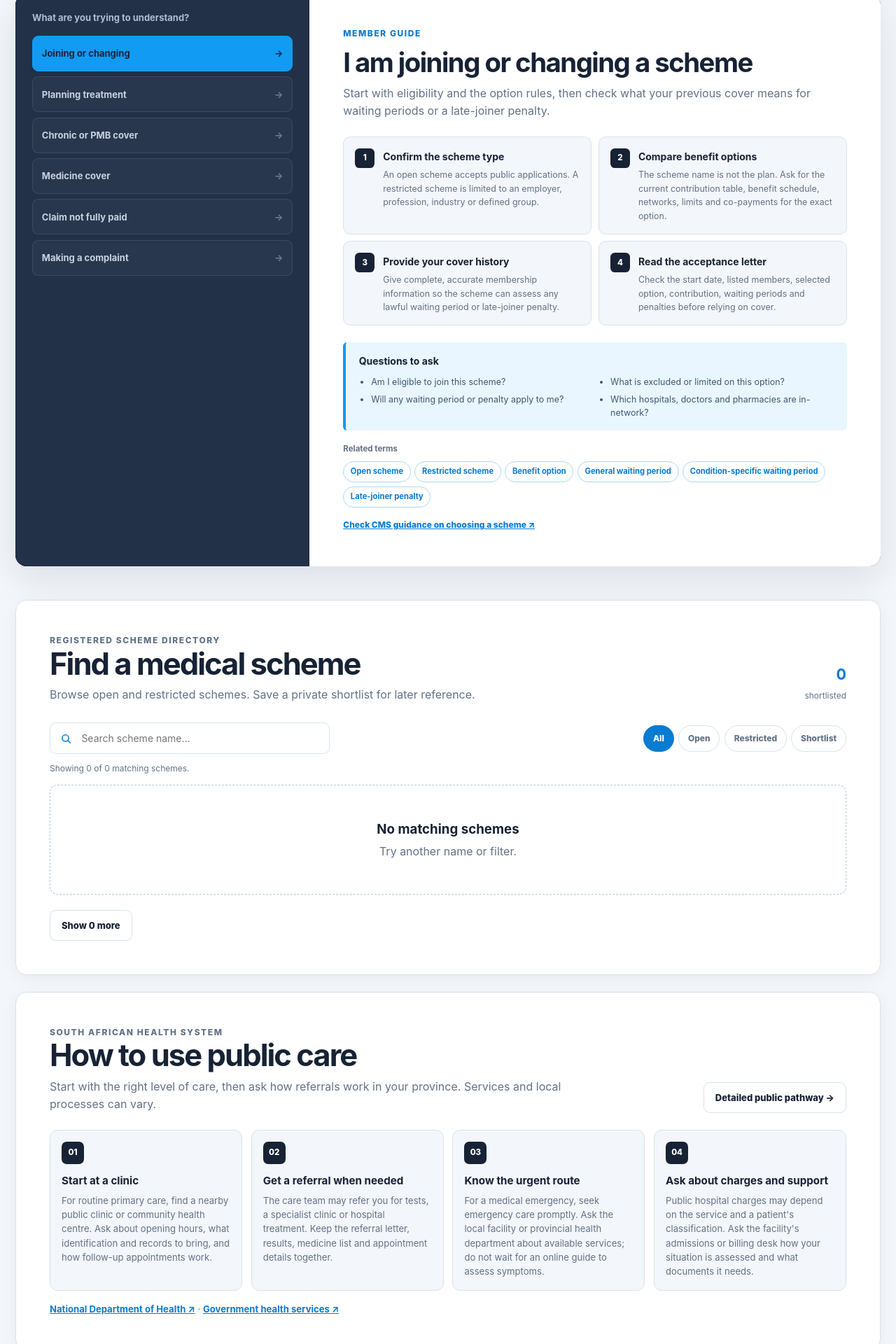
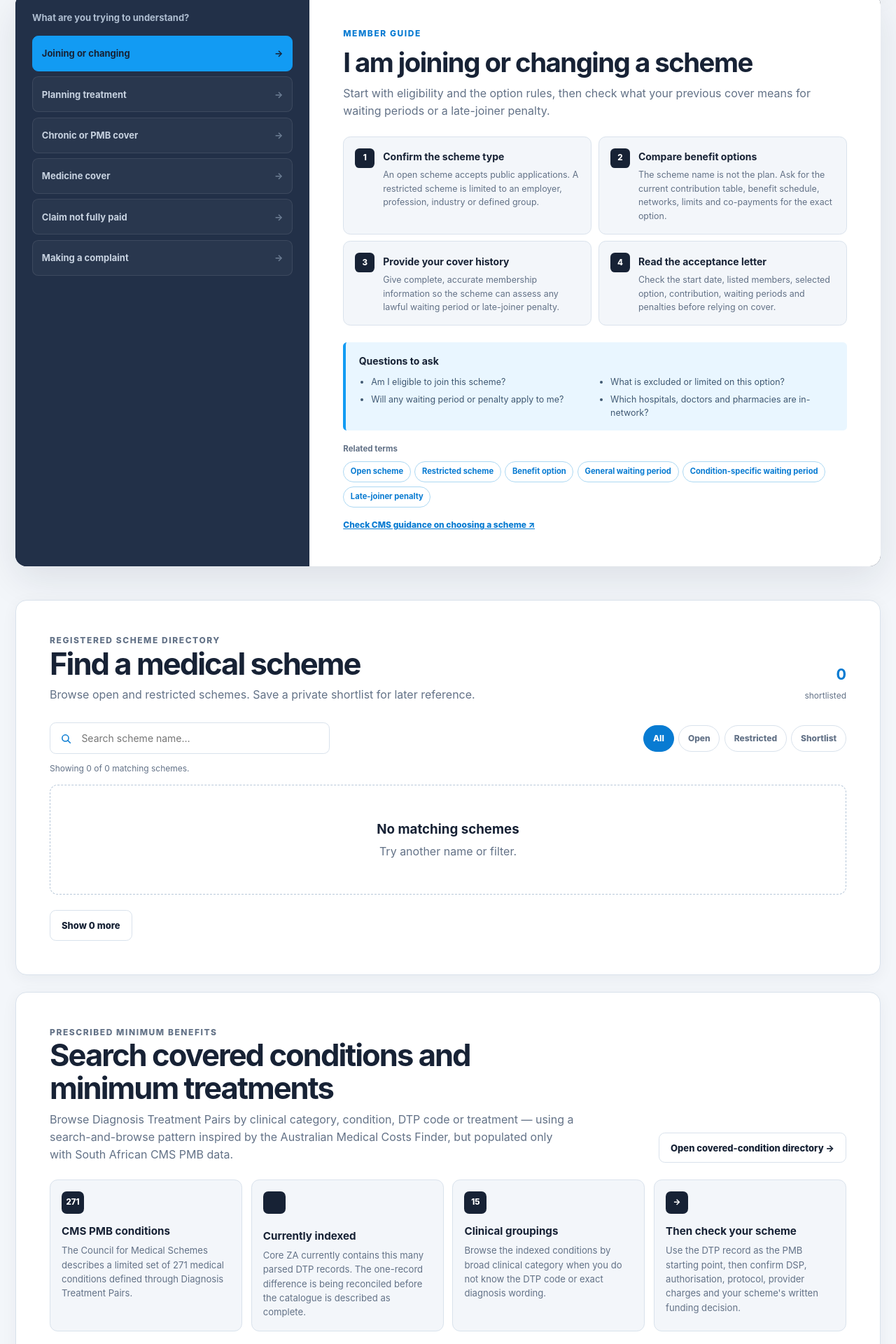
Before and after one commit to dghx23/schemebook, a Python web app: template templates/schemebook/index.html in a window 1280 px wide. Shown: the part 400-2320 px from the top of the page at 70% size. Run offline with Jinja, Linux system fonts and the light colour scheme; the template is opened without the code that fills it, so the values that code supplies are empty.

Commit message:
schemebook: surface covered-condition directory on product home

```diff
--- a/templates/schemebook/index.html
+++ b/templates/schemebook/index.html
@@ -1,6 +1,6 @@
 <!doctype html><html lang="en-ZA"><head><meta charset="UTF-8"><meta name="viewport" content="width=device-width,initial-scale=1"><meta name="theme-color" content="#172235"><meta name="description" content="A plain-language directory and interactive guide to South African medical schemes, benefits, claims and member processes."><title>SchemeBook — Understand your medical scheme | RiskAtlas</title><link rel="canonical" href="https://schemebook.riskatlas.co.za/"><link rel="stylesheet" href="{{ url_for('static', filename='schemebook/styles.css') }}"></head>
 <body><a class="skip-link" href="#main">Skip to SchemeBook</a>
-<header class="site-header"><a class="brand" href="#explore" aria-label="SchemeBook home"><span class="brand-mark" aria-hidden="true">SB</span><span>SchemeBook</span></a><a class="parent-brand" href="https://riskatlas.co.za/" aria-label="RiskAtlas South Africa">RiskAtlas · South Africa</a><button class="menu-button" type="button" aria-expanded="false" aria-controls="primaryNav">Menu</button><nav id="primaryNav" aria-label="Main navigation"><a href="#explore" class="is-active">Start</a><a href="#directory">Find a scheme</a><a href="{{ url_for('schemebook_explore') }}">Explore care</a><a href="#public-care">Public care</a><a href="#plan-costs">Plan costs</a><a href="#scheme-questions">Ask</a><a href="#understand">Learn</a><a href="#claims">Claims</a><a href="#glossary">Glossary</a></nav><span class="privacy-pill"><span></span>Private shortlist</span></header>
+<header class="site-header"><a class="brand" href="#explore" aria-label="SchemeBook home"><span class="brand-mark" aria-hidden="true">SB</span><span>SchemeBook</span></a><a class="parent-brand" href="https://riskatlas.co.za/" aria-label="RiskAtlas South Africa">RiskAtlas · South Africa</a><button class="menu-button" type="button" aria-expanded="false" aria-controls="primaryNav">Menu</button><nav id="primaryNav" aria-label="Main navigation"><a href="#explore" class="is-active">Start</a><a href="#directory">Find a scheme</a><a href="{{ url_for('schemebook_explore') }}">Explore care</a><a href="/covered-procedures">Covered conditions</a><a href="#public-care">Public care</a><a href="#plan-costs">Plan costs</a><a href="#scheme-questions">Ask</a><a href="#understand">Learn</a><a href="#claims">Claims</a><a href="#glossary">Glossary</a></nav><span class="privacy-pill"><span></span>Private shortlist</span></header>
 
 <main id="main">
   <section class="explorer" id="explore" aria-labelledby="pageTitle">
@@ -11,6 +11,23 @@
   <section class="surface" id="directory" aria-labelledby="directoryTitle"><div class="section-head"><div><p class="eyebrow">Registered scheme directory</p><h2 id="directoryTitle">Find a medical scheme</h2><p>Browse open and restricted schemes. Save a private shortlist for later reference.</p></div><div class="section-stat"><strong id="savedCount">0</strong><span>shortlisted</span></div></div>
     <div class="directory-tools"><label class="search-box"><svg viewBox="0 0 24 24" aria-hidden="true"><circle cx="11" cy="11" r="6"></circle><path d="m16 16 4 4"></path></svg><span class="sr-only">Search schemes</span><input id="schemeSearch" type="search" placeholder="Search scheme name…" autocomplete="off"></label><div class="segmented" role="group" aria-label="Filter schemes"><button type="button" class="is-active" data-filter="all" aria-pressed="true">All</button><button type="button" data-filter="open" aria-pressed="false">Open</button><button type="button" data-filter="restricted" aria-pressed="false">Restricted</button><button type="button" data-filter="saved" aria-pressed="false">Shortlist</button></div></div>
     <p class="results-line" id="schemeStatus" aria-live="polite"></p><div class="scheme-grid" id="schemeGrid"></div><div class="empty-state" id="schemeEmpty" hidden><h3>No matching schemes</h3><p>Try another name or filter.</p></div><button type="button" class="button secondary show-more" id="showMore">Show more schemes</button>
+  </section>
+
+  <section class="surface" id="covered-conditions" aria-labelledby="coveredConditionsTitle">
+    <div class="section-head">
+      <div>
+        <p class="eyebrow">Prescribed Minimum Benefits</p>
+        <h2 id="coveredConditionsTitle">Search covered conditions and minimum treatments</h2>
+        <p>Browse Diagnosis Treatment Pairs by clinical category, condition, DTP code or treatment — using a search-and-browse pattern inspired by the Australian Medical Costs Finder, but populated only with South African CMS PMB data.</p>
+      </div>
+      <a class="button secondary" href="/covered-procedures">Open covered-condition directory →</a>
+    </div>
+    <div class="care-step-grid">
+      <article><span>271</span><h3>CMS PMB conditions</h3><p>The Council for Medical Schemes describes a limited set of 271 medical conditions defined through Diagnosis Treatment Pairs.</p></article>
+      <article><span>{{ schemebook_client_data.stats.dtp_conditions }}</span><h3>Currently indexed</h3><p>Core ZA currently contains this many parsed DTP records. The one-record difference is being reconciled before the catalogue is described as complete.</p></article>
+      <article><span>15</span><h3>Clinical groupings</h3><p>Browse the indexed conditions by broad clinical category when you do not know the DTP code or exact diagnosis wording.</p></article>
+      <article><span>→</span><h3>Then check your scheme</h3><p>Use the DTP record as the PMB starting point, then confirm DSP, authorisation, protocol, provider charges and your scheme's written funding decision.</p></article>
+    </div>
   </section>
 
   <section class="surface care-surface" id="public-care" aria-labelledby="publicCareTitle">
```
